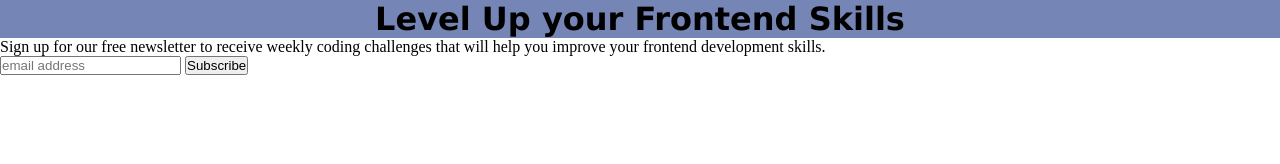
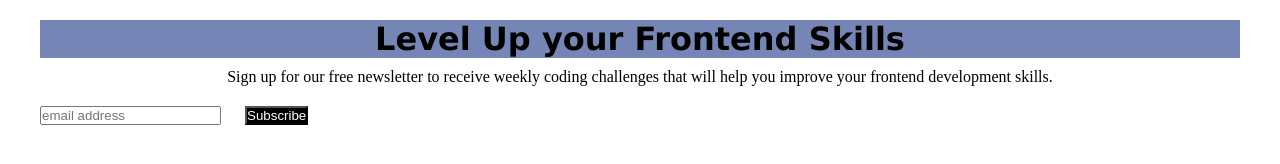
Before and after one commit to Mel0nWater/newsletter-card-component, a plain HTML site: page newsletter-card-component/index.html in a window 1280 px wide. Drawn offline with Linux system fonts and the light colour scheme.

Commit message:
link css properly

```diff
--- a/newsletter-card-component/index.html
+++ b/newsletter-card-component/index.html
@@ -4,15 +4,20 @@
     <meta charset="UTF-8" />
     <meta http-equiv="X-UA-Compatible" content="IE=edge" />
     <meta name="viewport" content="width=device-width, initial-scale=1.0" />
-    <link rel="stylesheet" href="/src/style.css" />
+    <link rel="stylesheet" href="style.css" />
     <title>Newsletter Card Component - FrontendPro Challenge</title>
   </head>
   <body>
-    <!-- Write your HTML here -->
-    <h1>Level Up your Frontend Skills</h1>
-    <p>Sign up for our free newsletter to receive weekly coding challenges that will help you improve your frontend development skills.</p>
-    <input type="textbox" rows="1" cols="30" placeholder="email address" type="email"></textarea> <button id="subscribe-button" type="submit">Subscribe</button>
-    <p></p>
+     <!-- Write your HTML here -->
+    <div class="window">
+
+      <h1>Level Up your Frontend Skills</h1>
+      <p>Sign up for our free newsletter to receive weekly coding challenges that will help you improve your frontend development skills.</p>
+      <input type="textbox" rows="1" cols="30" placeholder="email address" type="email"></textarea> <button id="subscribe-button" type="submit">Subscribe</button>
+      <p></p>
+    </div>
+
+    </body>
     <script src="/src/script.js"></script>
   </body>
 </html>
--- a/newsletter-card-component/src/style.css
+++ b/newsletter-card-component/style.css
@@ -1,6 +1,6 @@
 * {
   padding: 0;
-  margin: 0;
+  margin: 10px;
   box-sizing: border-box;
 }
 
@@ -13,3 +13,15 @@ h1{
   background-color: rgba(70, 91, 156, 0.74);
   text-align: center;
 }
+
+p{
+  display: flex;
+  justify-content: center;
+}
+
+#subscribe-button{
+  color: white;
+  background-color:black;
+  border-color: black;
+
+}
```
